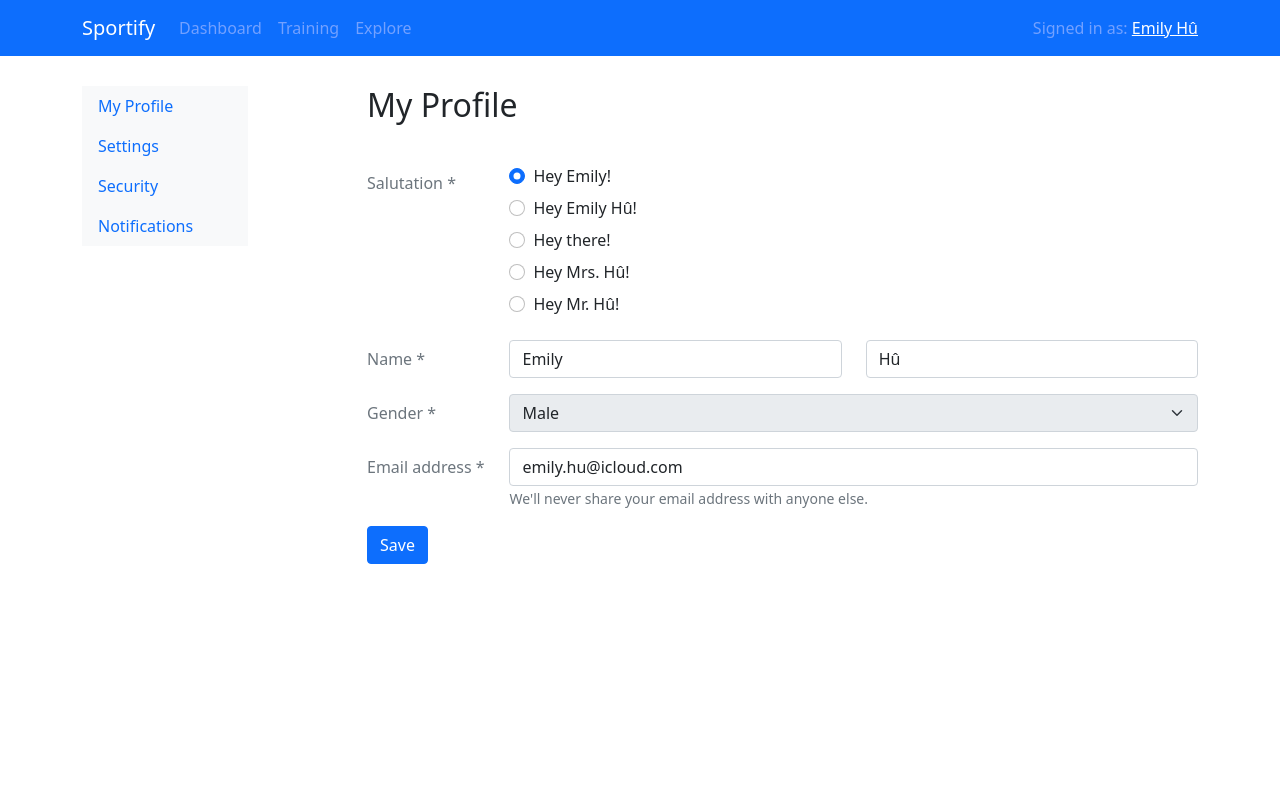
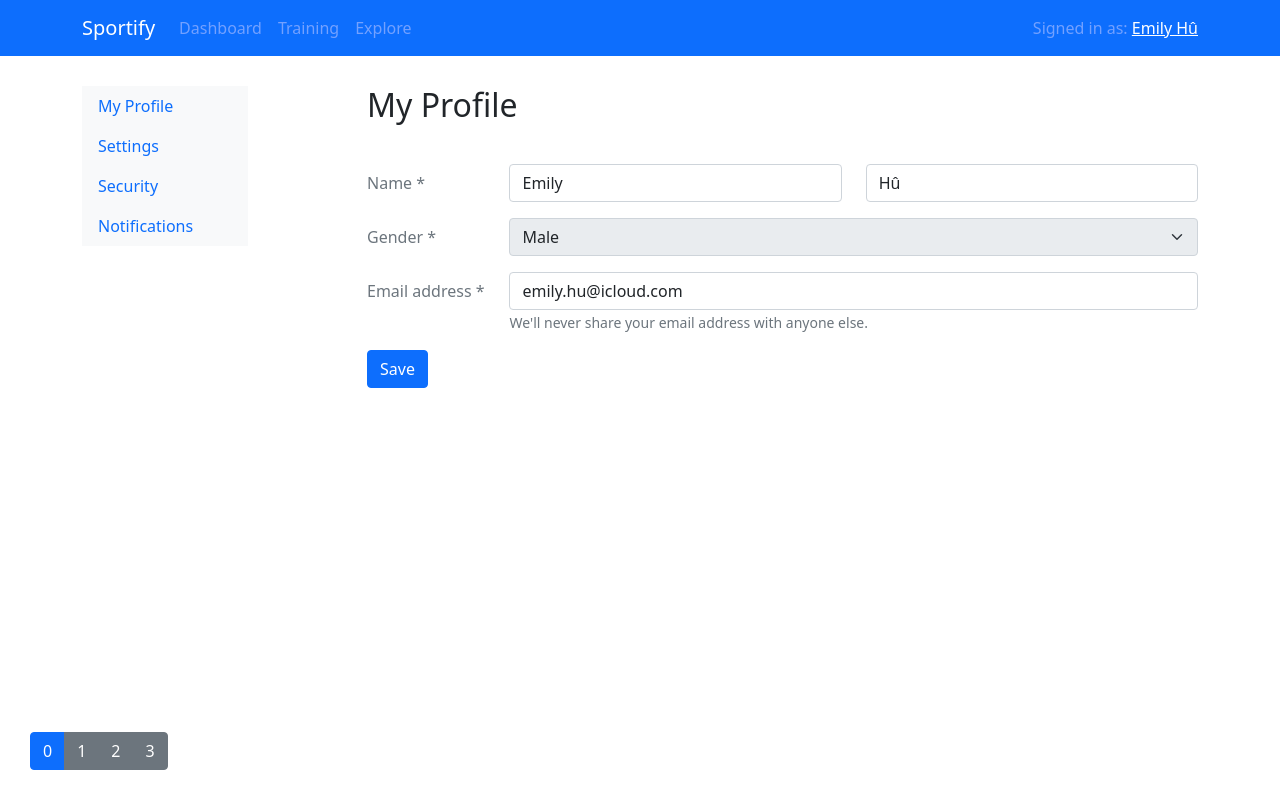
Before and after one commit to codecentric/accessibility-pitfalls, a React (Create React App) app: page / in a window 1280 px wide. Built offline with nearby package versions, Linux system fonts and the light colour scheme.

Commit message:
add evolutions 0 - 3

```diff
--- a/src/App.js
+++ b/src/App.js
@@ -4,23 +4,44 @@ import Row from 'react-bootstrap/Row'
 import { SideNavigation } from './SideNavigation'
 import { TopNavigation } from './TopNavigation'
 import { ProfilePageContent } from './ProfilePageContent'
+import { useState } from 'react'
+import Button from 'react-bootstrap/Button'
+import { ButtonGroup } from 'react-bootstrap'
 
-function App() {
+const App = () => {
+    const [selectedEvolution, setEvolution] = useState(0)
+
     return (
-        <div>
-            <TopNavigation />
+        <div style={{ height: '100%' }}>
+            <TopNavigation evolution={selectedEvolution} />
 
             <Container style={{ marginTop: 30 }}>
                 <Row>
                     <Col sm={12} md={2} id="sidebar-wrapper">
-                        <SideNavigation />
+                        <SideNavigation evolution={selectedEvolution} />
                     </Col>
 
                     <Col md={{ span: 9, offset: 1 }} id="page-content-wrapper">
-                        <ProfilePageContent />
+                        <ProfilePageContent evolution={selectedEvolution} />
                     </Col>
                 </Row>
             </Container>
+
+            <ButtonGroup style={{ position: 'absolute', bottom: 30, left: 30 }}>
+                {Array.from(Array(4).keys()).map((evolution) => (
+                    <Button
+                        tabIndex="-1"
+                        variant={
+                            evolution === selectedEvolution
+                                ? 'primary'
+                                : 'secondary'
+                        }
+                        onClick={() => setEvolution(evolution)}
+                    >
+                        {evolution}
+                    </Button>
+                ))}
+            </ButtonGroup>
         </div>
     )
 }
--- /dev/null
+++ b/src/NameFormGroup.js
@@ -0,0 +1,79 @@
+import Form from 'react-bootstrap/Form'
+import Row from 'react-bootstrap/Row'
+import Col from 'react-bootstrap/Col'
+
+export const NameFormGroup = ({
+    isNameSeparated,
+    tabIndex,
+    handleChange,
+    handleBlur,
+    touched,
+    errors,
+    values,
+}) => {
+    if (isNameSeparated) {
+        return (
+            <Form.Group as={Row} className="mb-3">
+                <Form.Label column sm="2" className="text-muted">
+                    Name *
+                </Form.Label>
+                <Col sm="5">
+                    <Form.Control
+                        tabIndex={tabIndex}
+                        type="text"
+                        value={values.firstName}
+                        name="firstName"
+                        onChange={handleChange}
+                        onBlur={handleBlur}
+                        isValid={touched.firstName && !errors.firstName}
+                        isInvalid={!!errors.firstName}
+                        placeholder="First name"
+                    />
+                    <Form.Control.Feedback type="invalid">
+                        {errors.firstName}
+                    </Form.Control.Feedback>
+                </Col>
+                <Col sm="5">
+                    <Form.Control
+                        tabIndex={tabIndex}
+                        type="text"
+                        name="lastName"
+                        value={values.lastName}
+                        onBlur={handleBlur}
+                        onChange={handleChange}
+                        isInvalid={!!errors.lastName}
+                        isValid={touched.lastName && !errors.lastName}
+                        placeholder="Last name"
+                    />
+                    <Form.Control.Feedback type="invalid">
+                        {errors.lastName}
+                    </Form.Control.Feedback>
+                </Col>
+            </Form.Group>
+        )
+    }
+
+    return (
+        <Form.Group as={Row} className="mb-3">
+            <Form.Label column sm="2" className="text-muted">
+                Name *
+            </Form.Label>
+            <Col sm="10">
+                <Form.Control
+                    tabIndex={tabIndex}
+                    type="text"
+                    value={values.completeName}
+                    name="completeName"
+                    onChange={handleChange}
+                    onBlur={handleBlur}
+                    isValid={touched.completeName && !errors.completeName}
+                    isInvalid={!!errors.completeName}
+                    placeholder="Name"
+                />
+                <Form.Control.Feedback type="invalid">
+                    {errors.completeName}
+                </Form.Control.Feedback>
+            </Col>
+        </Form.Group>
+    )
+}
--- a/src/ProfilePageContent.js
+++ b/src/ProfilePageContent.js
@@ -5,11 +5,11 @@ import Row from 'react-bootstrap/Row'
 import Col from 'react-bootstrap/Col'
 import Button from 'react-bootstrap/Button'
 import * as yup from 'yup'
+import { NameFormGroup } from './NameFormGroup'
 
 const profileYupSchema = yup.object().shape({
     salutation: yup
         .string()
-        .required('Salutation is required')
         .oneOf(Object.keys(SALUTATIONS), 'Must be one of the provided options'),
     firstName: yup
         .string()
@@ -21,17 +21,18 @@ const profileYupSchema = yup.object().shape({
         .required('Last name is required')
         .min(3, 'Not long enough')
         .matches(/^[a-zA-Z]+$/, 'No special characters please'),
+    completeName: yup.string().required('Name is required'),
     emailAddress: yup
         .string()
         .email('Please provide a valid email address')
         .required('Email address is required'),
-    gender: yup
-        .string()
-        .required()
-        .oneOf(['MALE', 'FEMALE'], 'Gender is required'),
+    gender: yup.string().oneOf(['MALE', 'FEMALE'], 'Gender is required'),
 })
 
-export const ProfilePageContent = () => (
+export const ProfilePageContent = ({ evolution }) => {
+    const tabIndex = evolution === 0 ? '-1' : undefined
+
+    return (
         <>
             <div className="h2" style={{ marginBottom: 40 }}>
                 My Profile
@@ -49,6 +50,7 @@ export const ProfilePageContent = () => (
                     salutation: 'FIRST_NAME',
                     firstName: 'Emily',
                     lastName: 'Hû',
+                    completeName: 'Emily Hû',
                     gender: 'MALE',
                     emailAddress: 'emily.hu@icloud.com',
                 }}
@@ -65,57 +67,38 @@ export const ProfilePageContent = () => (
                     setFieldValue,
                 }) => (
                     <Form noValidate onSubmit={handleSubmit}>
-                    <SalutationFormGroup
-                        {...{ errors, values, setFieldValue }}
+                        <NameFormGroup
+                            isNameSeparated={evolution < 2}
+                            {...{
+                                errors,
+                                values,
+                                touched,
+                                tabIndex,
+                                handleChange,
+                                handleBlur,
+                            }}
                         />
 
-                    <Form.Group as={Row} className="mb-3">
-                        <Form.Label column sm="2" className="text-muted">
-                            Name *
-                        </Form.Label>
-                        <Col sm="5">
-                            <Form.Control
-                                tabIndex="-1"
-                                type="text"
-                                value={values.firstName}
-                                name="firstName"
-                                onChange={handleChange}
-                                onBlur={handleBlur}
-                                isValid={touched.firstName && !errors.firstName}
-                                isInvalid={!!errors.firstName}
-                                placeholder="First name"
-                            />
-                            <Form.Control.Feedback type="invalid">
-                                {errors.firstName}
-                            </Form.Control.Feedback>
-                        </Col>
-                        <Col sm="5">
-                            <Form.Control
-                                tabIndex="-1"
-                                type="text"
-                                name="lastName"
-                                value={values.lastName}
-                                onBlur={handleBlur}
-                                onChange={handleChange}
-                                isInvalid={!!errors.lastName}
-                                isValid={touched.lastName && !errors.lastName}
-                                placeholder="Last name"
-                            />
-                            <Form.Control.Feedback type="invalid">
-                                {errors.lastName}
-                            </Form.Control.Feedback>
-                        </Col>
-                    </Form.Group>
-
-                    <Form.Group as={Row} className="mb-3" controlId="gender">
-                        <Form.Label column sm="2" className="text-muted">
+                        {evolution < 3 && (
+                            <Form.Group
+                                as={Row}
+                                className="mb-3"
+                                controlId="gender"
+                            >
+                                <Form.Label
+                                    column
+                                    sm="2"
+                                    className="text-muted"
+                                >
                                     Gender *
                                 </Form.Label>
                                 <Col sm="10">
                                     <Form.Select
-                                tabIndex="-1"
+                                        tabIndex={tabIndex}
                                         disabled={true}
-                                isValid={touched.gender && !errors.gender}
+                                        isValid={
+                                            touched.gender && !errors.gender
+                                        }
                                         isInvalid={!!errors.gender}
                                         onChange={handleChange}
                                         value={values.gender}
@@ -126,6 +109,13 @@ export const ProfilePageContent = () => (
                                     </Form.Select>
                                 </Col>
                             </Form.Group>
+                        )}
+
+                        {evolution >= 3 && (
+                            <SalutationFormGroup
+                                {...{ errors, values, setFieldValue }}
+                            />
+                        )}
 
                         <Form.Group as={Row} className="mb-3" controlId="email">
                             <Form.Label column sm="2" className="text-muted">
@@ -133,21 +123,22 @@ export const ProfilePageContent = () => (
                             </Form.Label>
                             <Col sm="10">
                                 <Form.Control
-                                tabIndex="-1"
+                                    tabIndex={tabIndex}
                                     type="email"
                                     value={values.emailAddress}
                                     onChange={handleChange}
                                     onBlur={handleBlur}
                                     isValid={
-                                    touched.emailAddress && !errors.emailAddress
+                                        touched.emailAddress &&
+                                        !errors.emailAddress
                                     }
                                     isInvalid={!!errors.emailAddress}
                                     name="emailAddress"
                                     placeholder="Email address"
                                 />
                                 <Form.Text className="text-muted">
-                                We'll never share your email address with anyone
-                                else.
+                                    We'll never share your email address with
+                                    anyone else.
                                 </Form.Text>
                                 <Form.Control.Feedback type="invalid">
                                     {errors.emailAddress}
@@ -156,7 +147,7 @@ export const ProfilePageContent = () => (
                         </Form.Group>
 
                         <Button
-                        tabIndex="-1"
+                            tabIndex={tabIndex}
                             variant="primary"
                             type="submit"
                             disabled={isSubmitting}
@@ -168,3 +159,4 @@ export const ProfilePageContent = () => (
             </Formik>
         </>
     )
+}
--- a/src/SideNavigation.js
+++ b/src/SideNavigation.js
@@ -1,6 +1,9 @@
 import Nav from 'react-bootstrap/Nav'
 
-export const SideNavigation = () => (
+export const SideNavigation = ({ evolution }) => {
+    const tabIndex = evolution === 0 ? '-1' : undefined
+
+    return (
         <Nav
             className="d-md-block bg-light sidebar"
             activeKey="/my-profile"
@@ -8,24 +11,25 @@ export const SideNavigation = () => (
         >
             <div className="sidebar-sticky"></div>
             <Nav.Item>
-            <Nav.Link tabIndex="-1" href="#profile">
+                <Nav.Link tabIndex={tabIndex} href="#profile">
                     My Profile
                 </Nav.Link>
             </Nav.Item>
             <Nav.Item>
-            <Nav.Link tabIndex="-1" href="#settings">
+                <Nav.Link tabIndex={tabIndex} href="#settings">
                     Settings
                 </Nav.Link>
             </Nav.Item>
             <Nav.Item>
-            <Nav.Link tabIndex="-1" href="#security">
+                <Nav.Link tabIndex={tabIndex} href="#security">
                     Security
                 </Nav.Link>
             </Nav.Item>
             <Nav.Item>
-            <Nav.Link tabIndex="-1" href="#notifications">
+                <Nav.Link tabIndex={tabIndex} href="#notifications">
                     Notifications
                 </Nav.Link>
             </Nav.Item>
         </Nav>
     )
+}
--- a/src/TopNavigation.js
+++ b/src/TopNavigation.js
@@ -2,40 +2,44 @@ import Navbar from 'react-bootstrap/Navbar'
 import Container from 'react-bootstrap/Container'
 import Nav from 'react-bootstrap/Nav'
 
-export const TopNavigation = () => (
+export const TopNavigation = ({ evolution }) => {
+    const tabIndex = evolution === 0 ? '-1' : undefined
+    const color = evolution === 0 ? '#73A1FF' : '#F8F8FF'
+
+    return (
         <Navbar bg="primary" variant="dark">
             <Container>
-            <Navbar.Brand href="#dashboard" tabIndex="-1">
+                <Navbar.Brand href="#dashboard" tabIndex={tabIndex}>
                     Sportify
                 </Navbar.Brand>
                 <Nav className="me-auto">
                     <Nav.Link
-                    style={{ color: '#73A1FF' }}
+                        style={{ color }}
                         href="#dashboard"
-                    tabIndex="-1"
+                        tabIndex={tabIndex}
                     >
                         Dashboard
                     </Nav.Link>
                     <Nav.Link
-                    style={{ color: '#73A1FF' }}
+                        style={{ color }}
                         href="#training"
-                    tabIndex="-1"
+                        tabIndex={tabIndex}
                     >
                         Training
                     </Nav.Link>
                     <Nav.Link
-                    style={{ color: '#73A1FF' }}
+                        style={{ color }}
                         href="#explore"
-                    tabIndex="-1"
+                        tabIndex={tabIndex}
                     >
                         Explore
                     </Nav.Link>
                 </Nav>
                 <Navbar.Toggle />
                 <Navbar.Collapse className="justify-content-end">
-                <Navbar.Text style={{ color: '#73A1FF' }}>
+                    <Navbar.Text style={{ color }}>
                         Signed in as:{' '}
-                    <a href="#profile" tabIndex="-1">
+                        <a href="#profile" tabIndex={tabIndex}>
                             Emily Hû
                         </a>
                     </Navbar.Text>
@@ -43,3 +47,4 @@ export const TopNavigation = () => (
             </Container>
         </Navbar>
     )
+}
```
Lines whose indentation alone changed are shown as unchanged.
